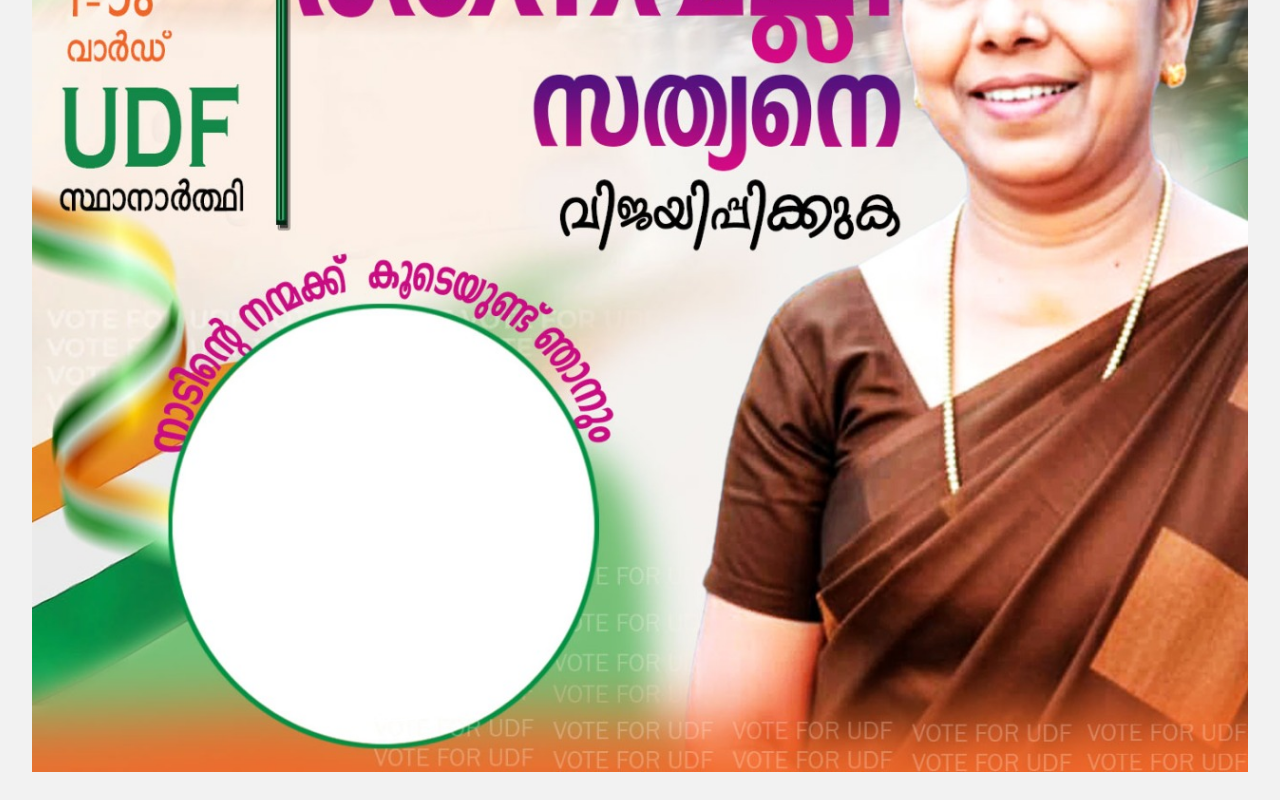
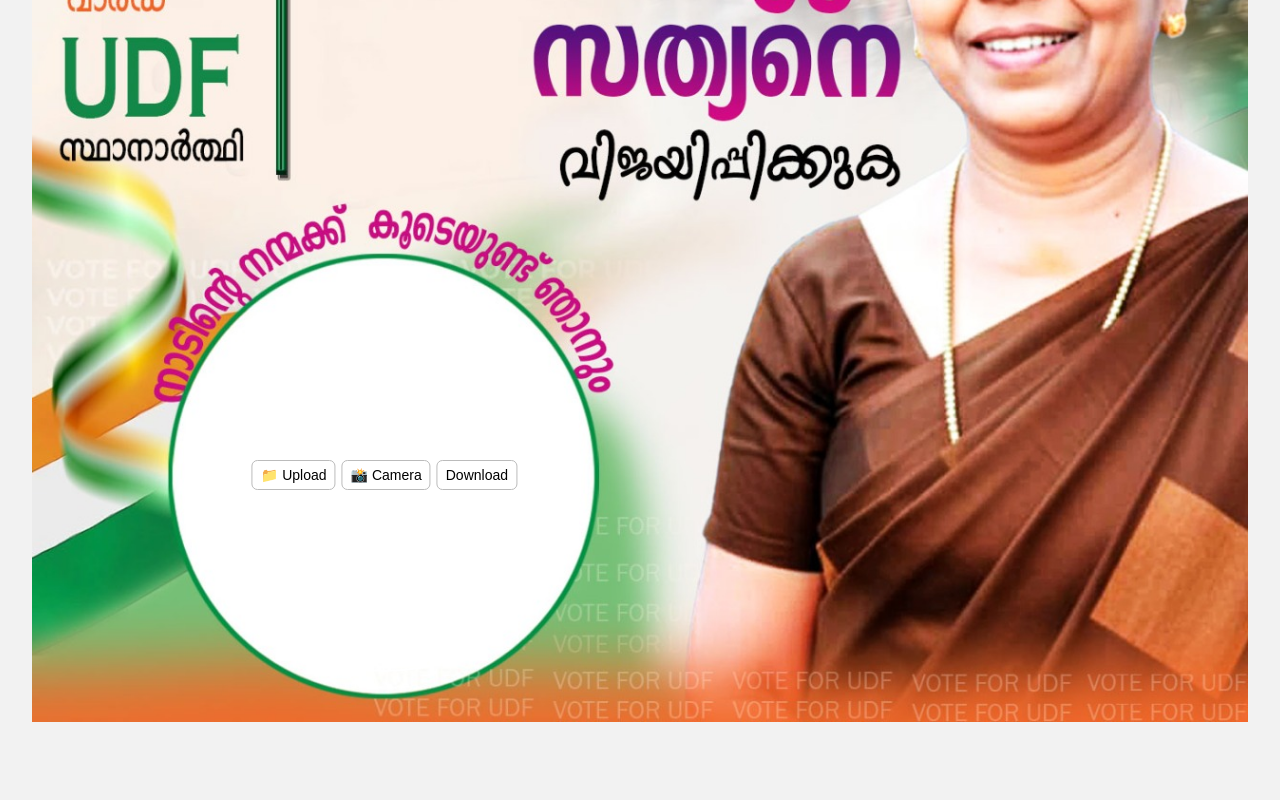
Before and after one commit to NiranjanK-Codes/Image-generator, a plain HTML site: page index.html in a window 1280 px wide. Shown: the part 944-1744 px from the top of the page. After the commit the page ends 1694 px from the top, so only its background shows below. Drawn offline with Linux system fonts and the light colour scheme.

Commit message:
Update index.html

```diff
--- a/index.html
+++ b/index.html
@@ -21,19 +21,18 @@ body {
   display: inline-block;
 }
 
-canvas {
-  display: block;
-  max-width: 100%;
-  touch-action: none;
-  background: #eee;
-  cursor: grab;
-}
-
+/* BUTTONS CENTERED ON CIRCLE, NOT POSTER */
 .button-row {
+  position: absolute;
+  top: 0;
+  left: 0;
+  transform: translate(-50%, -50%);
+  z-index: 10;
+  background: rgba(255,255,255,0.85);
+  padding: 12px;
+  border-radius: 12px;
   display: flex;
   gap: 6px;
-  justify-content: center;
-  margin-bottom: 10px;
 }
 
 .upload-btn, #cameraBtn, #downloadBtn {
@@ -55,6 +54,14 @@ input[type="file"] {
   display: none;
 }
 
+canvas {
+  display: block;
+  max-width: 100%;
+  touch-action: none;
+  background: #eee;
+  cursor: grab;
+}
+
 .slider-container {
   display: flex;
   align-items: center;
@@ -67,19 +74,22 @@ input[type="file"] {
 
 <h2>Upload or Capture a Picture</h2>
 
-<div class="button-row">
-  <label class="upload-btn" for="imgUploadInput">📁 Upload</label>
-  <button id="cameraBtn">📸 Camera</button>
-  <button id="downloadBtn">Download</button>
-</div>
-
 <div class="slider-container">
   <label for="sizeSlider">Size:</label>
   <input type="range" id="sizeSlider" min="0.3" max="3" step="0.01" value="1">
 </div>
 
-<div class="canvas-wrapper">
+<div class="canvas-wrapper" id="canvasWrapper">
+
+  <!-- BUTTONS PLACED AT CIRCLE CENTER -->
+  <div class="button-row" id="buttonRow">
+    <label class="upload-btn" for="imgUploadInput">📁 Upload</label>
+    <button id="cameraBtn">📸 Camera</button>
+    <button id="downloadBtn">Download</button>
+  </div>
+
   <canvas id="finalCanvas"></canvas>
+
   <input type="file" id="imgUploadInput" accept="image/*">
   <input type="file" id="imgCameraInput" accept="image/*" capture="environment">
 </div>
@@ -88,6 +98,7 @@ input[type="file"] {
 const canvas = document.getElementById("finalCanvas");
 const ctx = canvas.getContext("2d");
 const sizeSlider = document.getElementById("sizeSlider");
+const buttonRow = document.getElementById("buttonRow");
 
 const poster = new Image();
 poster.src = "WhatsApp Image 2025-11-22 at 07.34.17_e0b8aebb.jpg";
@@ -118,6 +129,10 @@ poster.onload = () => {
   frame.y *= scaleFactor;
   frame.r *= scaleFactor;
 
+  // Move buttons to circular frame center
+  buttonRow.style.left = frame.x + "px";
+  buttonRow.style.top = frame.y + "px";
+
   draw();
 };
 
@@ -142,7 +157,7 @@ function draw() {
     ctx.restore();
   }
 
-  // Frame border
+  // Circle border
   ctx.beginPath();
   ctx.arc(frame.x, frame.y, frame.r, 0, Math.PI*2);
   ctx.lineWidth = 2;
@@ -154,6 +169,9 @@ function draw() {
 function handleImageSelect(e){
   const file = e.target.files[0];
   if(!file) return;
+
+  // Hide buttons when an image is added
+  buttonRow.style.display = "none";
 
   const img = new Image();
   img.onload = () => {
@@ -167,7 +185,7 @@ function handleImageSelect(e){
   img.src = URL.createObjectURL(file);
 }
 
-// Dragging
+// Touch movement
 canvas.addEventListener("touchstart", e=>{
   if(!frame.img) return;
   if(e.touches.length === 1){
@@ -191,17 +209,16 @@ canvas.addEventListener("touchend", e=>{
   isDragging = false;
 });
 
-// Slider control
+// Size slider
 sizeSlider.addEventListener("input", e=>{
   imgScale = parseFloat(sizeSlider.value);
   draw();
 });
 
-// Event listeners
+// Upload/camera listeners
 document.getElementById("imgUploadInput").addEventListener("change", handleImageSelect);
 document.getElementById("imgCameraInput").addEventListener("change", handleImageSelect);
 
-// Camera button triggers file input with camera
 document.getElementById("cameraBtn").addEventListener("click", ()=>{
   document.getElementById("imgCameraInput").click();
 });
```
